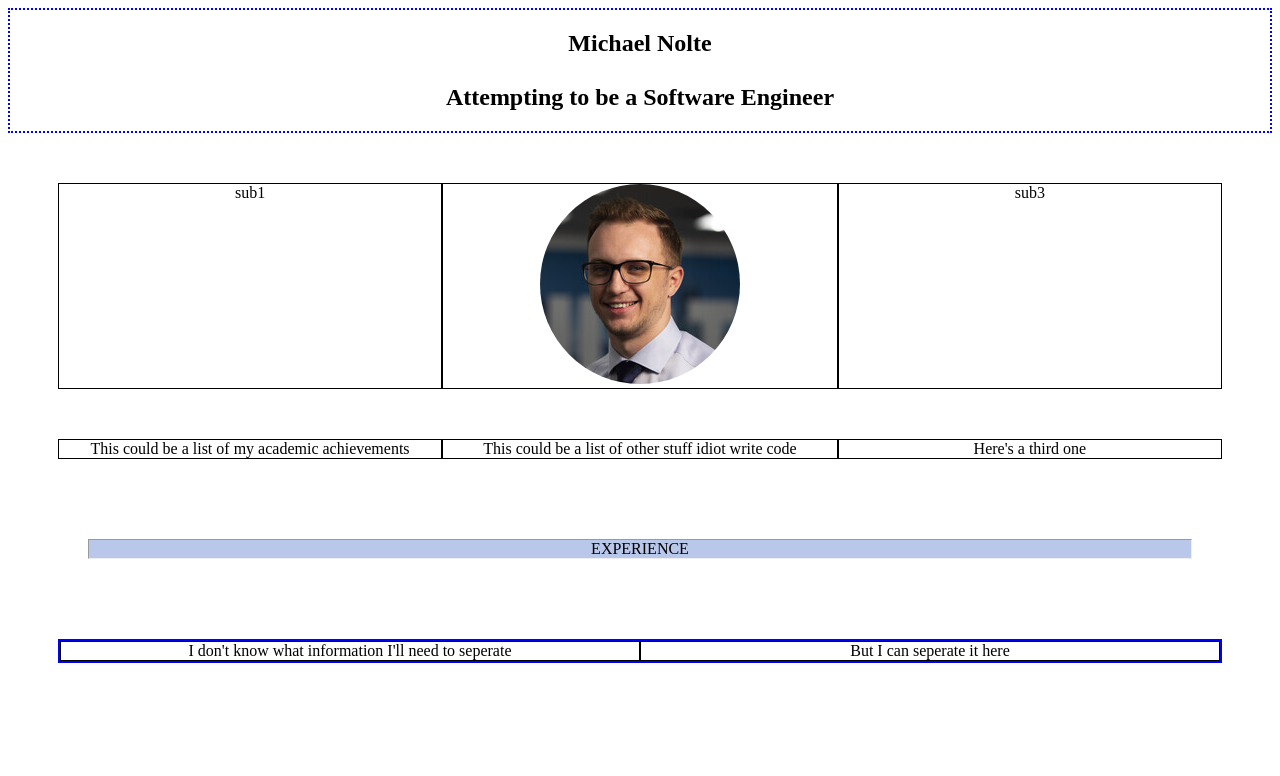
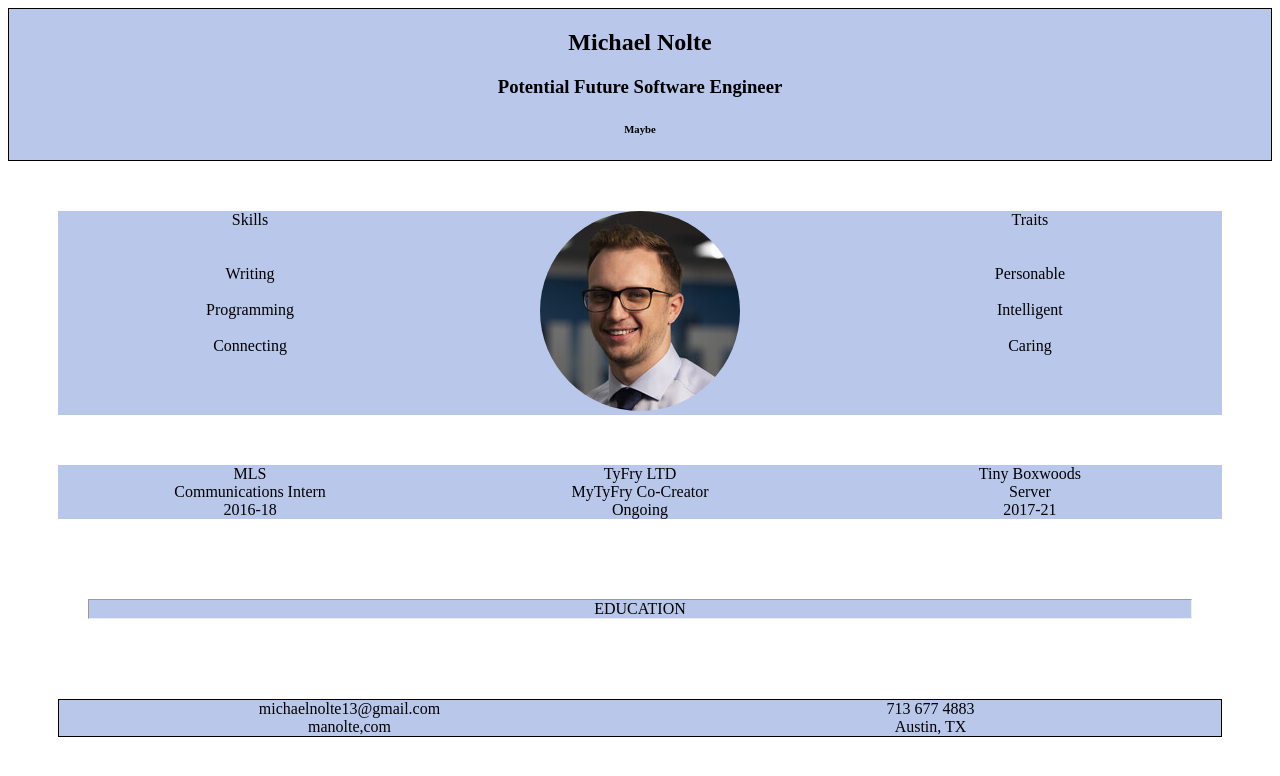
Before and after one commit to manolte96/Web101_Mike_Nolte, a plain HTML site: page resume/resume.html in a window 1280 px wide. Drawn offline with Linux system fonts and the light colour scheme.

Commit message:
pushing new stuff

```diff
--- a/nasa/NASA 2.0/CSS 2.0.css
+++ b/nasa/NASA 2.0/CSS 2.0.css
@@ -1,9 +1,21 @@
+@media screen
+and (min-device-width : 320px)
+and (max-device-width : 850px) {
+/* Styles */
+}
+
+
 body {
   margin: auto 0%;
   width: 850px;
 
 }
 
+/* .centered{
+
+  justify-content: center;
+  padding: left 50px;
+  padding: top 50px; */
 
 main {
   width: 850px;
@@ -16,13 +28,19 @@ main {
   justify-content: center;
   margin-bottom: 20px;
   font-family: 'Roboto Condensed', sans-serif;
+  display: flex;
 }
 .centered{
   justify-content: center;
   text-align: center;
   display: flex;
+  /* padding: left 50px; */
   position: absolute;
-
+  top: 30%;
+  left: 47%;
+  transform: translate(-50%, -50%);
+  font-family: Helvetica;
+  font-style: bold;
 }
 
 article {
@@ -39,6 +57,7 @@ section {
   display: flex;
   margin: auto 0%;
   height: 374px;
+  padding-left: 7%;
 
 
 }
@@ -55,4 +74,5 @@ button {
       display: inline-block;
       Height: auto;
       width: auto;
-    }
+
+}
--- a/nasa/style.css
+++ b/nasa/style.css
@@ -1,9 +1,28 @@
+@media (min-width: 576px) {
+
+}
+
+/* Medium and up (Tablets) */
+@media (min-width: 768px) {
+
+}
+
+/* Large and up (Desktops) */
+@media (min-width: 992px) {
+
+}
+
+/* Extra Large and up (Wide Screen Desktops) */
+@media (min-width: 1200px) {
+
+}
 header{
     background-image: url("moon.jpeg");
     width: 850px;
     border: 1px solid black;
     height: 450px;
     margin-bottom: 20px;
+    display: flex;
 
 }
 
--- a/resume/resume.html
+++ b/resume/resume.html
@@ -9,28 +9,30 @@
 </head>
 <body>
     <header>
-        <h2>Michael Nolte <br><br>
-            Attempting to be a Software Engineer
-        </h2>
+        <h2>Michael Nolte </h2>
+        <h3> Potential Future Software Engineer</h3>
+        <h6> Maybe</h6>
     </header>
     <section>
         <!-- Section One -->
-        <article>sub1</article>
+        <article>Skills<br><br><br> Writing <br><br> Programming <br><br> Connecting </article>
         <article>
             <img class="image" src="MN headshot.jpeg" alt="Headshot">
         </article>
-        <article>sub3</article>
+        <article>Traits <br><br><br> Personable <br><br> Intelligent <br><br> Caring</article>
     </section>
     <section>
         <!-- Section Two -->
-        <article>This could be a list of my academic achievements</article>
-        <article>This could be a list of other stuff idiot write code</article>
-        <article>Here's a third one</article>
+        <article>MLS <br> Communications Intern <br>2016-18<br/></article>
+        <article>TyFry LTD <br> MyTyFry Co-Creator <br> Ongoing </article>
+        <article>Tiny Boxwoods <br> Server <br> 2017-21 </article>
     </section>
         <hr>
     <footer>
-        <article>I don't know what information I'll need to seperate</article>
-        <article>But I can seperate it here </article>
+        <article>michaelnolte13@gmail.com</article>
+        <article>713 677 4883  </article>
+        <article> manolte,com </article>
+        <article> Austin, TX </article>
     </footer>
 
 
--- a/resume/style.css
+++ b/resume/style.css
@@ -1,5 +1,28 @@
+@media (min-width: 576px) {
+
+}
+
+/* Medium and up (Tablets) */
+@media (min-width: 768px) {
+
+}
+
+/* Large and up (Desktops) */
+@media (min-width: 992px) {
+
+}
+
+/* Extra Large and up (Wide Screen Desktops) */
+@media (min-width: 1200px) {
+
+}
+
+
+
+
 header {
-border: 2px dotted blue;
+background-color: rgb(185, 199, 234);
+border: .5px solid black;
 text-align: center;
 }
 
@@ -9,20 +32,23 @@ body{
 
 section {
     /* border: 2px solid blue; */
+    background-color: rgb(185, 199, 234);
     margin: 50px;
     display: grid;
     grid-template-columns: 33% 34% 33%;
 }
 
 footer {
-    border: 2px solid blue;
+    background-color: rgb(185, 199, 234);
+    border: .5px solid black;
     margin: 50px;
     display: grid;
     grid-template-columns: 50% 50%;
     text-align: center;
 }
 article{
-    border: 1px solid black;
+    background-color: rgb(185, 199, 234);
+    border: 0px solid black;
     text-align: center;
 }
 
@@ -39,7 +65,7 @@ hr {
 }
 
 hr:after {
-    content: 'EXPERIENCE';
-    height: 50px;
+    content: 'EDUCATION';
+    height: 10px;
     padding: 0 5px;
 }
```
Also changed, not shown: myfolder/Michael Nolte.html (added, +17 -0 lines), hairsalon/index.html (added), 1 other file.
